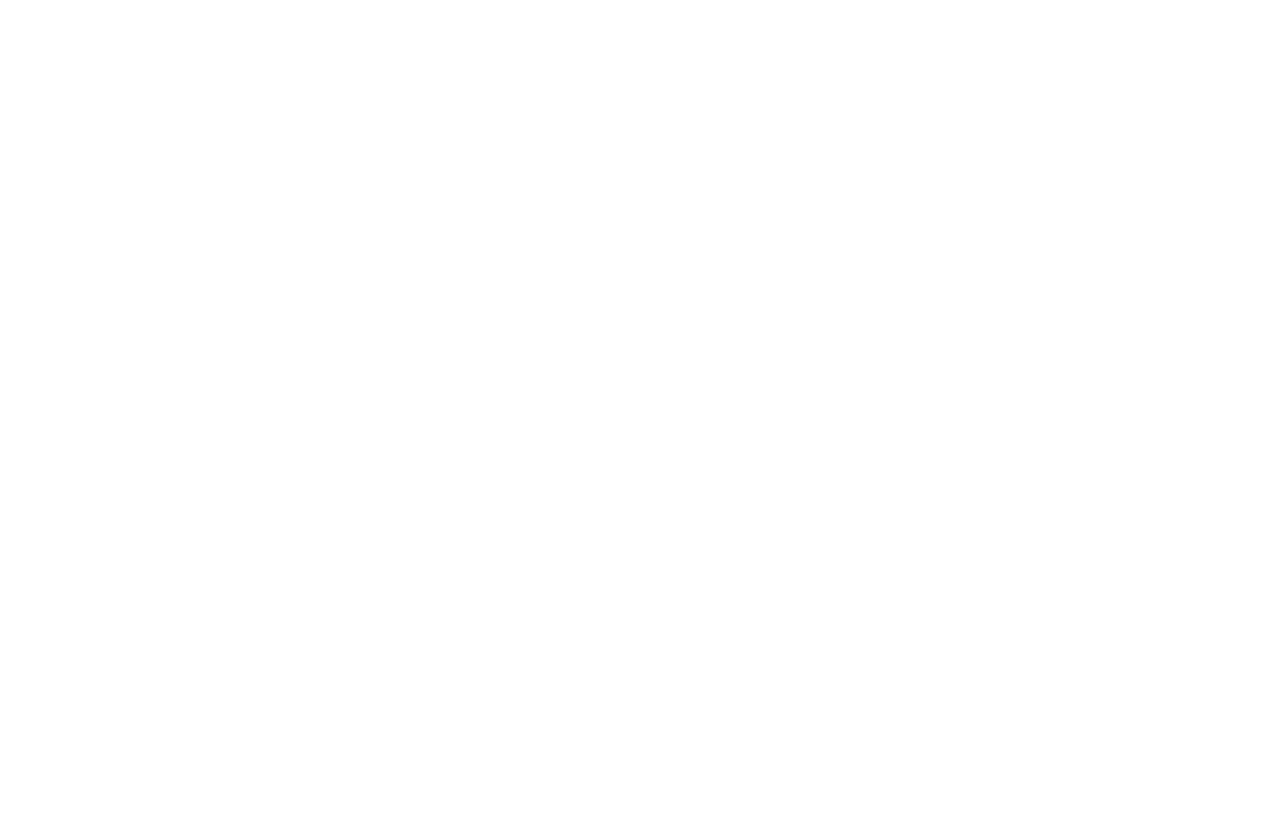
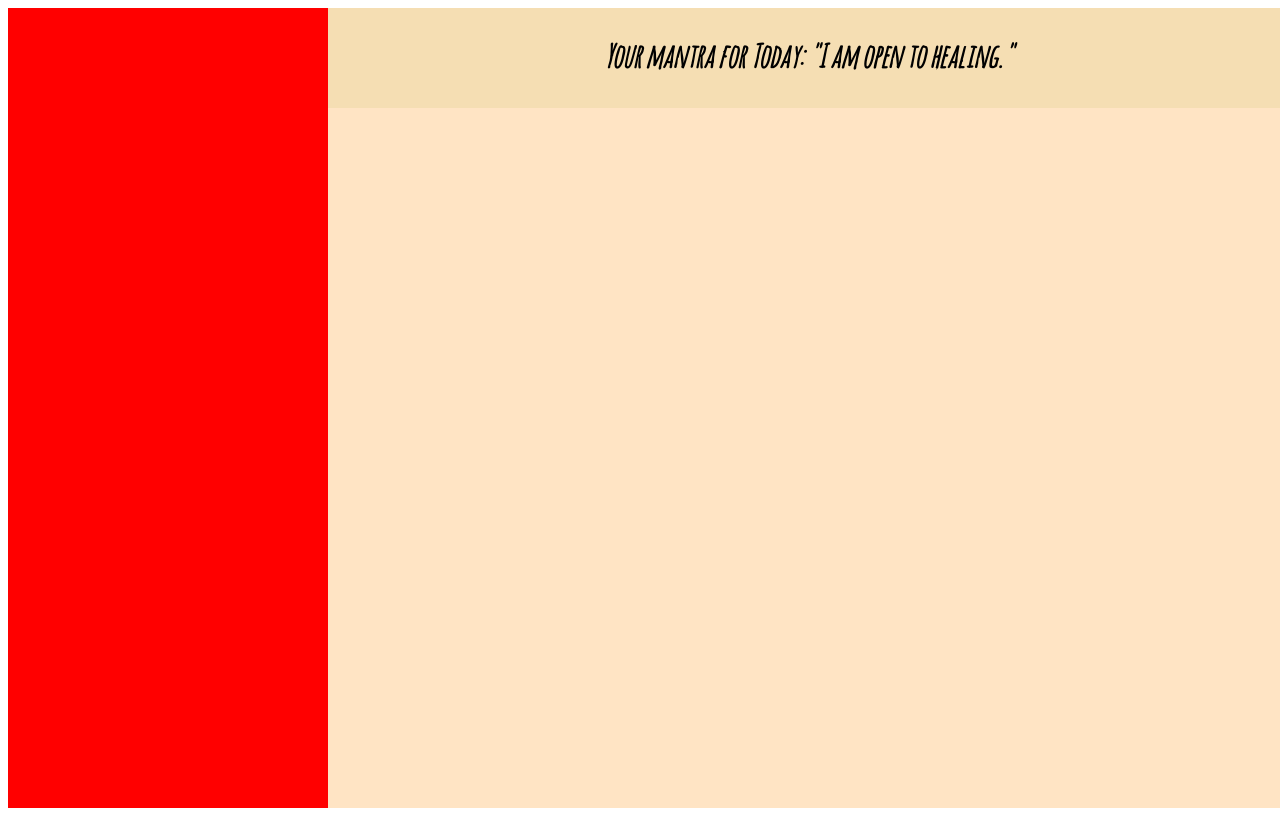
Before and after one commit to Jack0428-dream/todo-list, a website built with webpack: page src/template.html in a window 1280 px wide. Built offline with nearby package versions, Linux system fonts and the light colour scheme.

Commit message:
show affirmation

```diff
--- a/src/affirmation.js
+++ b/src/affirmation.js
@@ -30,4 +30,4 @@ function showingaffirmations() {
     return affirmations[number];
 }
 
-// console.log(showingaffirmations());
+export { showingaffirmations };
--- a/src/index.js
+++ b/src/index.js
@@ -1,5 +1,5 @@
 import "./style.css";
 import "./project.js";
 import "./todo_list.js";
-import "./today.js";
 import "./affirmation.js";
+import "./interface.js";
--- a/src/interface.js
+++ b/src/interface.js
@@ -0,0 +1,10 @@
+import { showingaffirmations } from "./affirmation";
+
+// header
+// showing affirmation
+const header = document.querySelector("#header");
+
+header.textContent = "Your mantra for Today: " + showingaffirmations();
+
+// sidebar
+// projec + , general, project lists
--- a/src/style.css
+++ b/src/style.css
@@ -1,7 +1,40 @@
+@font-face {
+    font-family: "amatics";
+    src: url("fonts/amaticsc-regular-webfont.woff") format("woff"),
+         url("fonts/amaticsc-regular-webfont.woff2") format("woff2");
+    font-weight: normal;
+    font-style: normal;
+}
+
+body{
+    display: grid;
+    width: 100vw;
+    height: 100vh;
+    grid-template-columns: 1fr 3fr;
+}
+
 #sidebar {
+    background-color: red;
+}
+
+.container {
+    display: grid;
+    grid-template-rows: 100px;
+    width: 100%;
+    height: 100%;
+}
+
+#header{
     background-color: wheat;
+    font-family: 'amatics';
+    font-size: 2em;
+    font-weight: bold;
+    font-style: italic;
+    display: flex;
+    justify-content: center;
+    align-items: center;
 }
 
 #content {
-    background-color: beige;
+    background-color: bisque;
 }
--- a/src/template.html
+++ b/src/template.html
@@ -7,6 +7,9 @@
 </head>
 <body>
     <div id="sidebar"></div>
-    <div id="content"></div>
+    <div class="container">
+        <div id="header"></div>
+        <div id="content"></div>
+    </div>
 </body>
 </html>
```
Also changed, not shown: src/fonts/amaticsc-regular-webfont.woff (added), src/fonts/amaticsc-regular-webfont.woff2 (added).
